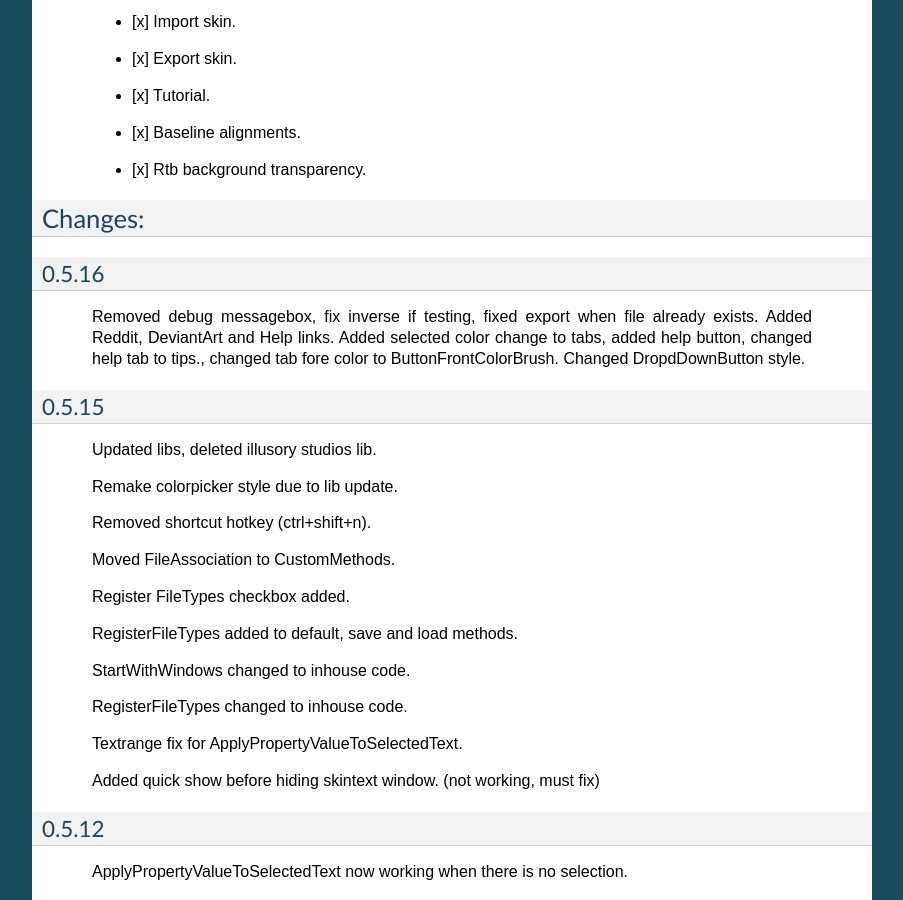
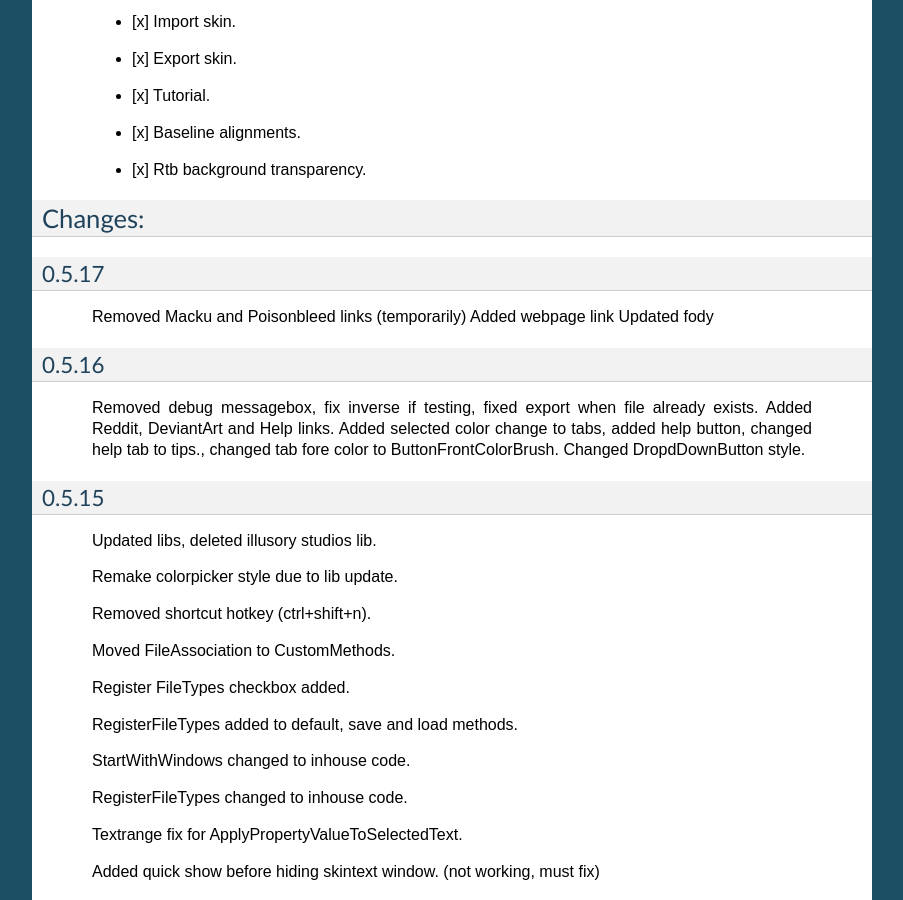
Before and after one commit to Sniperkillerut/SkinText-Documentation, a Sphinx documentation site: the page built from docs/5_history.rst, in a window 1280 px wide and 900 px high, scrolled down 2544 px. Shown: the whole window, without its empty margins (198-1101 px from the left). Built offline with Sphinx 7.4.7, drawn with Linux system fonts in a browser that asks for light colours.

Commit message:
0.5.17 notes

```diff
--- a/docs/5_history.rst
+++ b/docs/5_history.rst
@@ -83,6 +83,12 @@ Planned Features:
 
 Changes:
 --------
+
+0.5.17
+******
+    Removed Macku and Poisonbleed links (temporarily)
+    Added webpage link
+    Updated fody
 
 0.5.16
 ******
```
